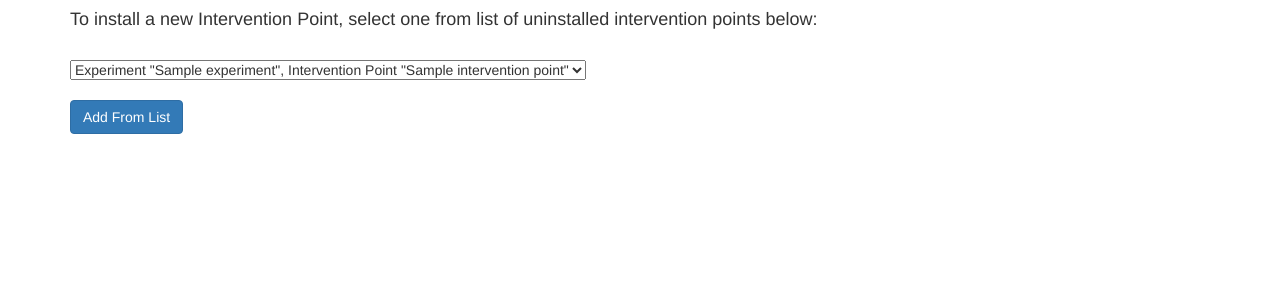
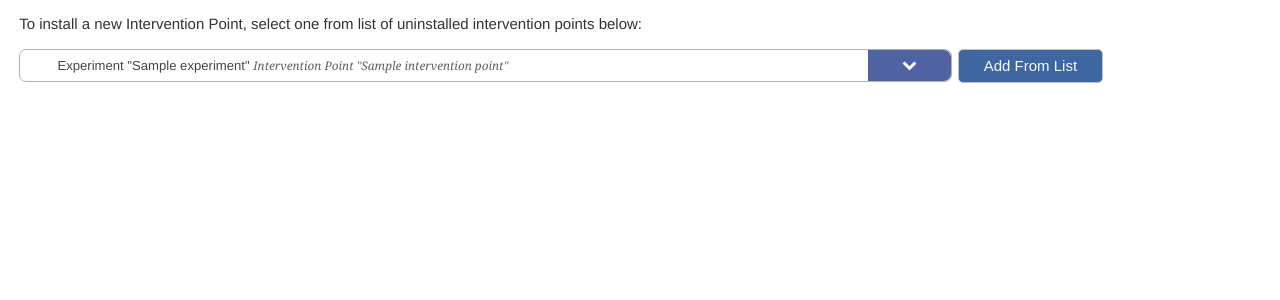
Before and after one commit to penzance/ab-testing-tool, a Django app: template ab_tool/templates/ab_tool/add_module_item.html in a window 1280 px wide. Shown: the top 300 px of the page. Run offline with Django 3.2, Linux system fonts and the light colour scheme; the template is opened without the code that fills it: most values are stand-ins (such as "Sample title", 1, 10 or a date in 2020); some libraries are stand-ins or nearby versions.

Commit message:
Fixes the design when adding intervention points via Canvas modules

```diff
--- a/ab_tool/static/ab_tool/css/jqueryDropdown.css
+++ b/ab_tool/static/ab_tool/css/jqueryDropdown.css
@@ -88,3 +88,16 @@ end original*/
     font-size:  0.7875em;
     color: #5e5e5e;
 }
+
+#intervention_point_dd-menu{
+	width: 100%;
+}
+	/*show the title and description when installing IP on the Canvas side*/
+	#intervention_point_dd-button.custom-select span.option-description{
+		display: inline-block;
+	}
+
+/* special styles when showin a dropdown on the Canvas site for adding Intervention Points to a module */
+.container-modal .form-group-inline .custom-select-button-icon { width: 9%; }
+.container-modal .form-group-inline .custom-dropdown { width: 75%; float: left; }
+.container-modal .form-group-inline .btn-submit-primary { float:left; padding: 0.45em 2%; }
--- a/ab_tool/static/ab_tool/css/styles.css
+++ b/ab_tool/static/ab_tool/css/styles.css
@@ -202,6 +202,10 @@ main {
 .float-right {
   float: right;
 }
+.container-modal {
+  width: 97%;
+  margin: 0 1.5%;
+}
 .block {
   display: block;
 }
@@ -403,6 +407,11 @@ textarea.form-control {
   margin-top: 0.55em;
   float: right;
 }
+.custom-dropdown {
+  position: relative;
+  display: inline-block;
+  width: 90%;
+}
 .modal .form-group-description {
   display: none;
 }
@@ -571,7 +580,7 @@ ul, ol, dl {
 }
 .btn-submit {
   height: 1em;
-  padding: 0.55em 1%;
+  padding: 0.45em 2%;
   border-radius: 5px;
   background-color: #cecece;
   border: solid 1px #c3c3c3;
@@ -580,7 +589,7 @@ ul, ol, dl {
 }
 .btn-submit-primary {
   height: 1em;
-  padding: 0.55em 1%;
+  padding: 0.45em 2%;
   border-radius: 5px;
   background-color: #cecece;
   border: solid 1px #c3c3c3;
@@ -600,7 +609,7 @@ button.btn-submit-primary {
 and spacing to match a btn-submit */
 .btn-link {
   height: 1em;
-  padding: 0.55em 1%;
+  padding: 0.45em 2%;
   border-radius: 5px;
   background-color: #cecece;
   border: solid 1px #c3c3c3;
--- a/ab_tool/templates/ab_tool/add_module_item.html
+++ b/ab_tool/templates/ab_tool/add_module_item.html
@@ -4,80 +4,63 @@
     {% load staticfiles %}
     <meta charset="utf-8" />
     <title>A/B Testing Tool</title>
-    <link rel="stylesheet" href="{% static 'ab_tool/css/bootstrap.min.css' %}" type="text/css"/>
+    <link rel="stylesheet" href="{% static 'ab_tool/css/styles.css' %}" type="text/css"/>
+    <link rel="stylesheet" href="{% static 'ab_tool/css/jqueryDropdown.css' %}" type="text/css"/>
+    <link rel="stylesheet" type="text/css" href="{% static 'ab_tool/css/font-awesome-4.2.0/css/font-awesome.min.css' %}">
 </head>
 <body>
-<div class="container">
+<div class="container-modal">
+
+    <main>
+
         {% if intervention_points %}
-    <form method="POST" action="{% url 'ab_testing_tool_submit_selection' %}">
-        <h4> To install a new Intervention Point, select one from list of uninstalled intervention points below:</h4>
-        <br>
-        <select name="intervention_point_id">
+        <form class="form-horizontal" method="POST" action="{% url 'ab_testing_tool_submit_selection' %}">
+
+            <fieldset  class="fieldset-noborder">
+                <legend class="sr-only">Tracks for experiment</legend>
+
+                <div class="form-group-inline">
+                    <label for="intervention_point_dd"> To install a new Intervention Point, select one from list of uninstalled intervention points below:</label>
+                    <div class="custom-dropdown">
+                        <select id="intervention_point_dd" name="intervention_point_dd">
                         {% for intervention_point in intervention_points %}
-            <option value="{{intervention_point.id}}">Experiment "{{intervention_point.experiment.name}}", Intervention Point <span>"{{intervention_point.name}}"</span></option>
+                            <option value="{{intervention_point.id}}">Experiment "{{intervention_point.experiment.name}}" -- Intervention Point "{{intervention_point.name}}"</option>
                         {%endfor %}
                         </select>
+                    </div>
+
+                    <button class="btn btn-submit-primary">Add From List</button>
+
                     <input type="hidden" value="{{content_return_url}}" name="content_return_url">
-    <br><br>
-    <input type="submit" value="Add From List" class="btn btn-large btn-primary submit">
+
+                </div>
+            </fieldset>
         </form>
         <br>
         {% else %}
-    <h4> There are no uninstalled intervention points at this time.  Go to the A/B Testing Tool dashboard to create them.
+        <h4> There are no uninstalled intervention points at this time.  Go to the A/B Testing Tool dashboard to create them.</h4>
         {% endif %}
-<!--
-    <h4> Or, create a new Intervention Point:</h4>
-    <br>
-    <form method="post" name="intervention_point_form" action="{% url 'ab_testing_tool_submit_selection_new_intervention_point' %}">
-            {% csrf_token %}
-            <input type="hidden" value="{{content_return_url}}" name="content_return_url">
-                <input type='hidden' name='id' value="{{ intervention_point.id }}">
-                <table class="table">
-                <tr>
-                    <td><label>Select Experiment</label></td>
-                    <td>
-                        <select name="experiment">
-                        {% for e in experiments %}
-                            <option value="{{e.id}}">Experiment <span>"{{e.name}}"</span></option>
-                        {%endfor %}
-                        </select>
-                    </td>
-                </tr>
 
-                <tr align="left">
-                    <td><label>Intervention Point Name</label></td>
-                    <td><input class="form-control"  type="text" name="name" value="{{ intervention_point.name }}"/></td>
-                </tr>
-                <tr id="all_the_tracks" style="display: none; visibility: hidden;">
-                    <td>
-                        {% for t in tracks %}
-                        <tr align="left" class="url_box">
-                            <td class="col-xs-3"><label>URL for Track "{{t.name}}" </label></td>
-                            <td class="col-xs-4"><input id="url_{{t.id}}" class="form-control url_box_input"  type="url"  name="intervention_point_url_{{t.id}}"/></td>
-                            <td class="col-xs-3">
-                                <input type="radio" name="is_canvas_page_for_track_{{t.id}}" value="non_canvas_url" checked="checked"> Non-Canvas Page
-                                <br>
-                                <input type="radio" name="is_canvas_page_for_track_{{t.id}}" value="canvas_url"> Canvas Page
-                            </td>
-                            <td class="col-xs-2"><input type="checkbox"  name="open_as_tab_for_track_{{t.id}}" value="true"> Open In New Tab</td>
-                            <td><a id="preview_{{t.id}}" target="_blank" href="" class="btn btn-xs btn-success preview-btn">Preview URL</a></td>
-                        </tr>
-                        {% endfor %}
-                    </td>
-                </tr>
-                <tr align="left">
-                    <td><label>Intervention Point Notes</label></td>
-                    <td><textarea name="notes" rows="3" cols="80" >{{ intervention_point.notes }}</textarea></td>
-                </tr>
-                <tr>
-                <td></td>
-                <td><input type="submit" name="submit" value="Submit Changes" class="btn btn-lg btn-success submit"></td>
-                </tr>
-                </table>
-    </form>
--->
+    </main>
+
 </div>
 <script src="{% static 'ab_tool/js/jquery-1.10.1.min.js' %}"></script>
 <script src="{% static 'ab_tool/js/edit_intervention_point.js' %}"></script>
+<script src="{% static 'ab_tool/js/jquery.dropdown.js' %}" type="text/javascript"></script>
+
+<script type="text/javascript">
+$(document).ready(function(){
+
+    $('select').selectmenu({
+        format: function(text){
+            var pattern = /([\s\S]+)\-\- ([\s\S]+)/;
+            var replacement = '<span class="option-title">$1</span><span class="option-description">$2</span>';
+            return text.replace(pattern, replacement);
+        }
+    });
+
+});
+</script>
+
 </body>
 </html>
--- a/ab_tool/templates/ab_tool/editInterventionPointFromCanvas.html
+++ b/ab_tool/templates/ab_tool/editInterventionPointFromCanvas.html
@@ -12,7 +12,7 @@
     </header>
 
     <main>
-            <form class="form-horizontal" role="form" method="post" class="form-horizontal" name="intervention_point_form"
+            <form role="form" method="post" class="form-horizontal" name="intervention_point_form"
             action="{% url 'ab_testing_tool_submit_edit_intervention_point_from_modules' intervention_point.id %}">
 
                 <fieldset>
```
Lines whose indentation alone changed are shown as unchanged.
